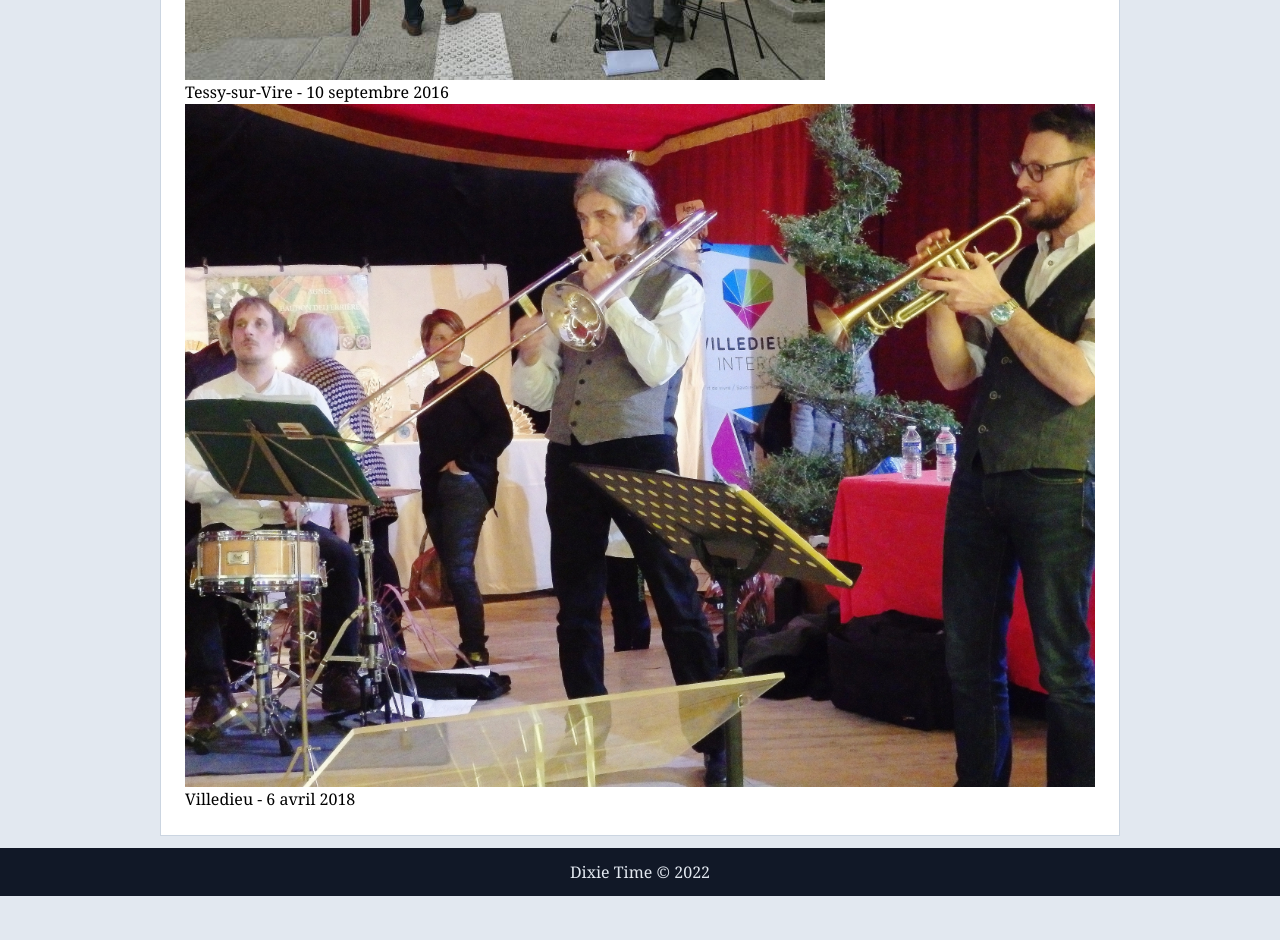
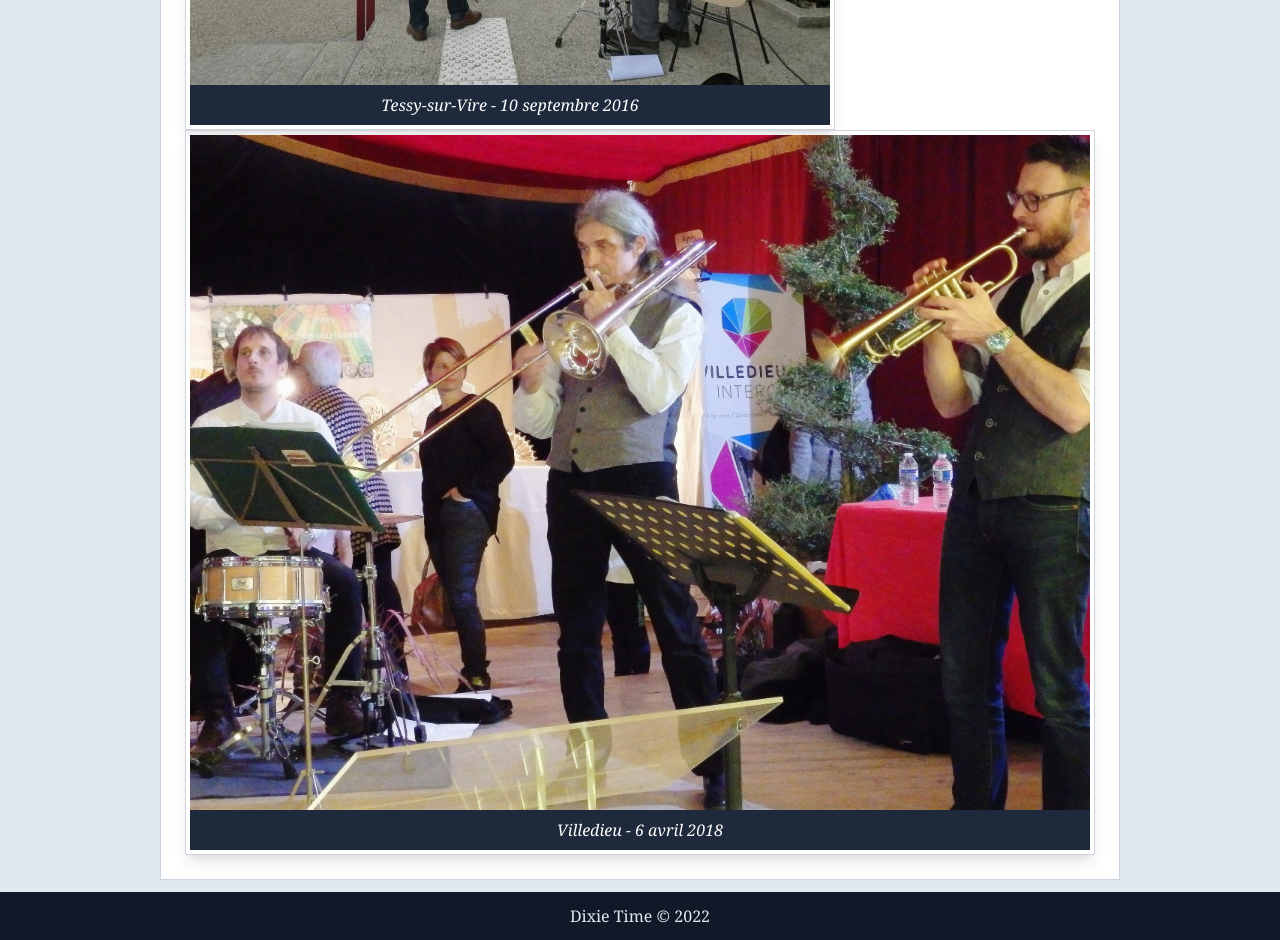
Before and after one commit to jcletousey/dixietime-11ty, an Eleventy site: page src/content/pages/a-propos.md in a window 1280 px wide. Shown: the part 1320-2260 px from the top of the page. Before the commit the page ends 2216 px from the top, so only its background shows below. Built offline with nearby package versions, Linux system fonts and the light colour scheme; Eleventy itself is replaced by a stand-in of ours; files that its build step writes are made by us from their sources; files whose address does not match are found by name.

Commit message:
Create macro to manage figure and figcaption

```diff
--- a/src/_includes/partials/macros.njk
+++ b/src/_includes/partials/macros.njk
@@ -57,3 +57,12 @@
   {% endfor %}
 </ul>
 {% endmacro %}
+
+{# FIGURE #}
+{% macro figure(file, alt, caption) %}
+<figure class="w-fit p-1 shadow-lg border border-gray-300">
+  <img src="/assets/images/{{ file }}"
+        alt="{{ alt }}">
+  <figcaption class="p-2 bg-slate-800 text-center text-white italic">{{ caption }}</figcaption>
+</figure>
+{% endmacro %}
--- a/src/content/pages/a-propos.md
+++ b/src/content/pages/a-propos.md
@@ -33,5 +33,5 @@ Nous sommes disponibles pour des représentations publiques et privées. Vous po
 
 Voici quelques photos issues d'évènements auxquels nous avons participés.
 
-![](/assets/images/tessy-sur-vire.jpg) Tessy-sur-Vire - 10 septembre 2016
-![](/assets/images/villedieu.jpg) Villedieu - 6 avril 2018
+{{ macros.figure("tessy-sur-vire.jpg", "Les six musiciens en train de jouer en extérieur à Tessy-Sur-Vire", "Tessy-sur-Vire - 10 septembre 2016") }}
+{{ macros.figure("villedieu.jpg", "Frédéric au premier plan, Jean au second et Josselin au fond, en train de jouer", "Villedieu - 6 avril 2018") }}
```
